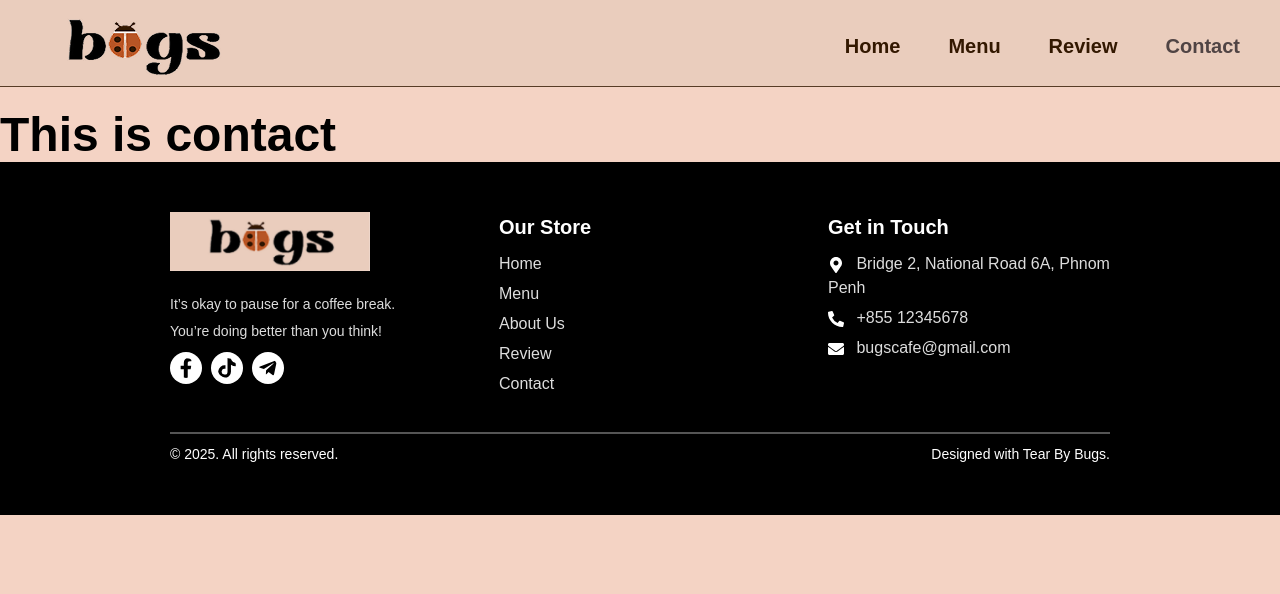
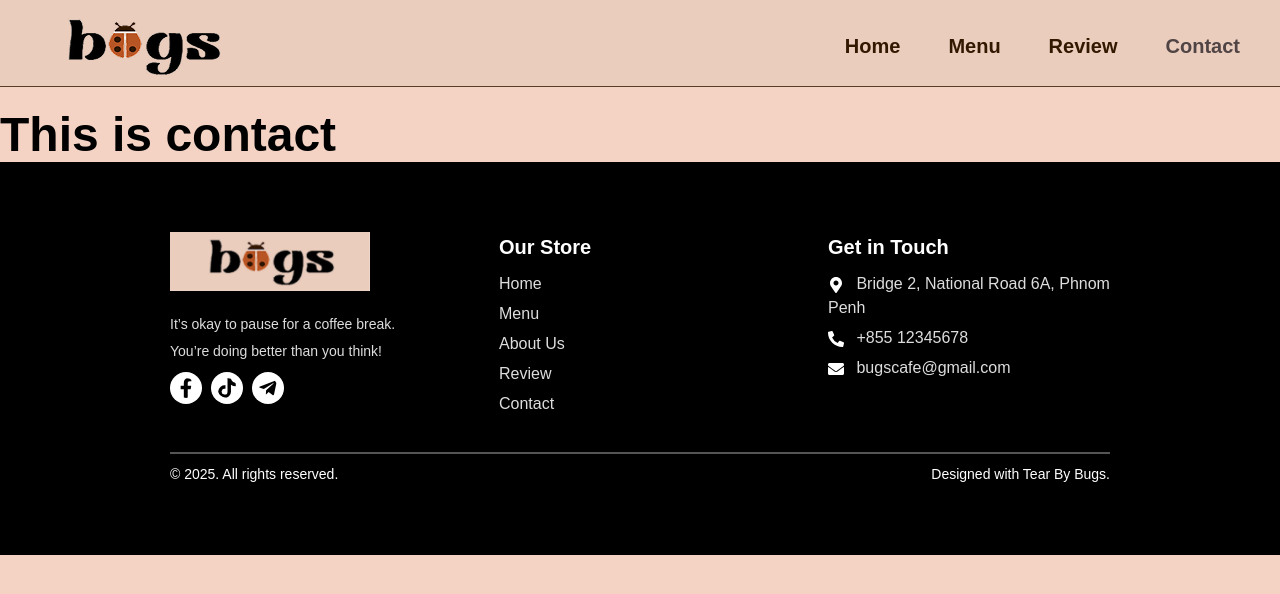
Before and after one commit to Gechtyoeng/Fronted-BugCoffee, a React (Vite) app: page /contact in a window 1280 px wide. Shown: the top 594 px of the page. Built offline with nearby package versions, Linux system fonts and the light colour scheme.

Commit message:
update footer style

```diff
--- a/src/components/Footer/Footer.css
+++ b/src/components/Footer/Footer.css
@@ -1,7 +1,7 @@
 .footer {
     background-color: #000;
     color: #fff;
-    padding: 50px 170px;
+    padding: 70px 170px;
     font-family: Arial, sans-serif;
   }
 
```
